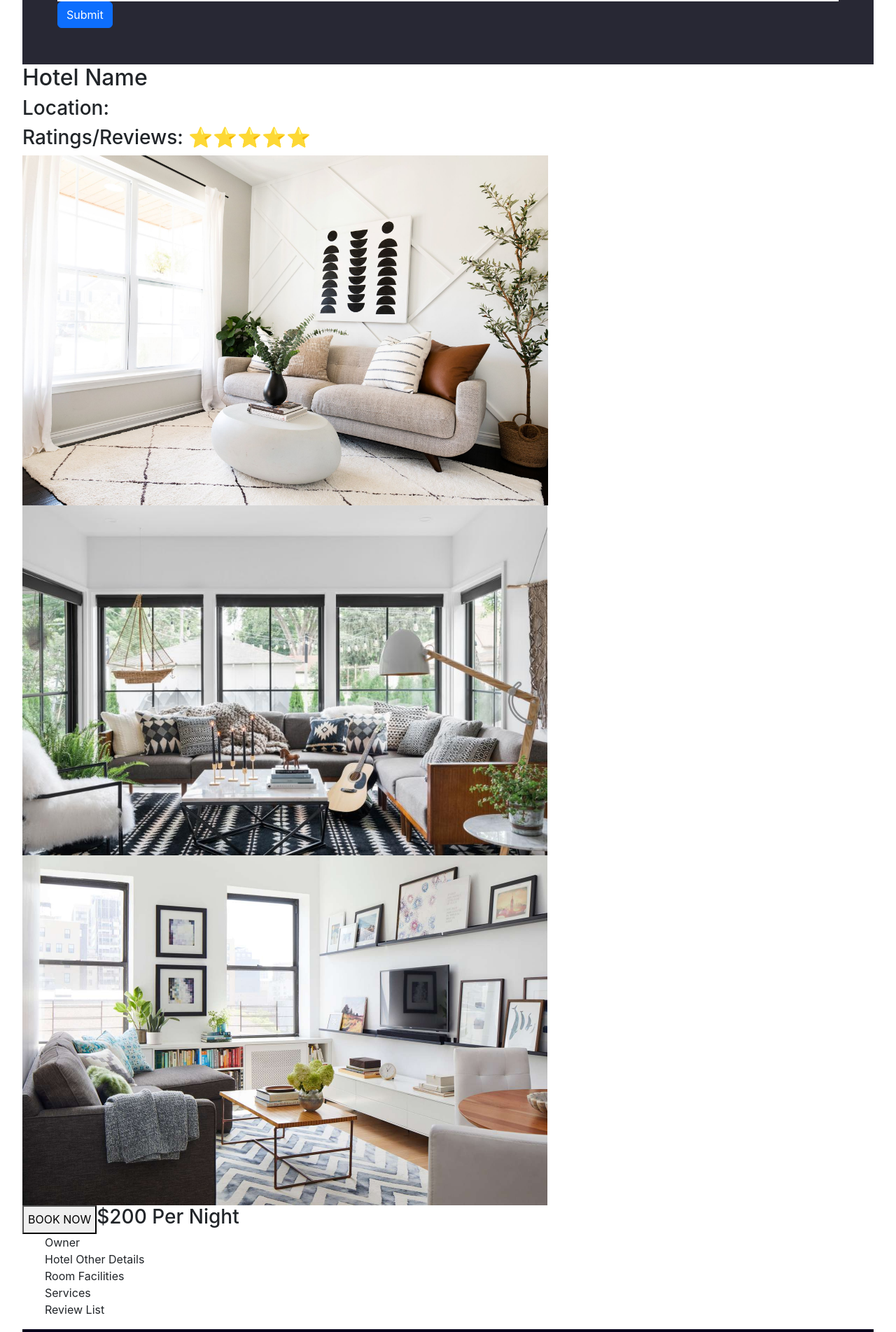
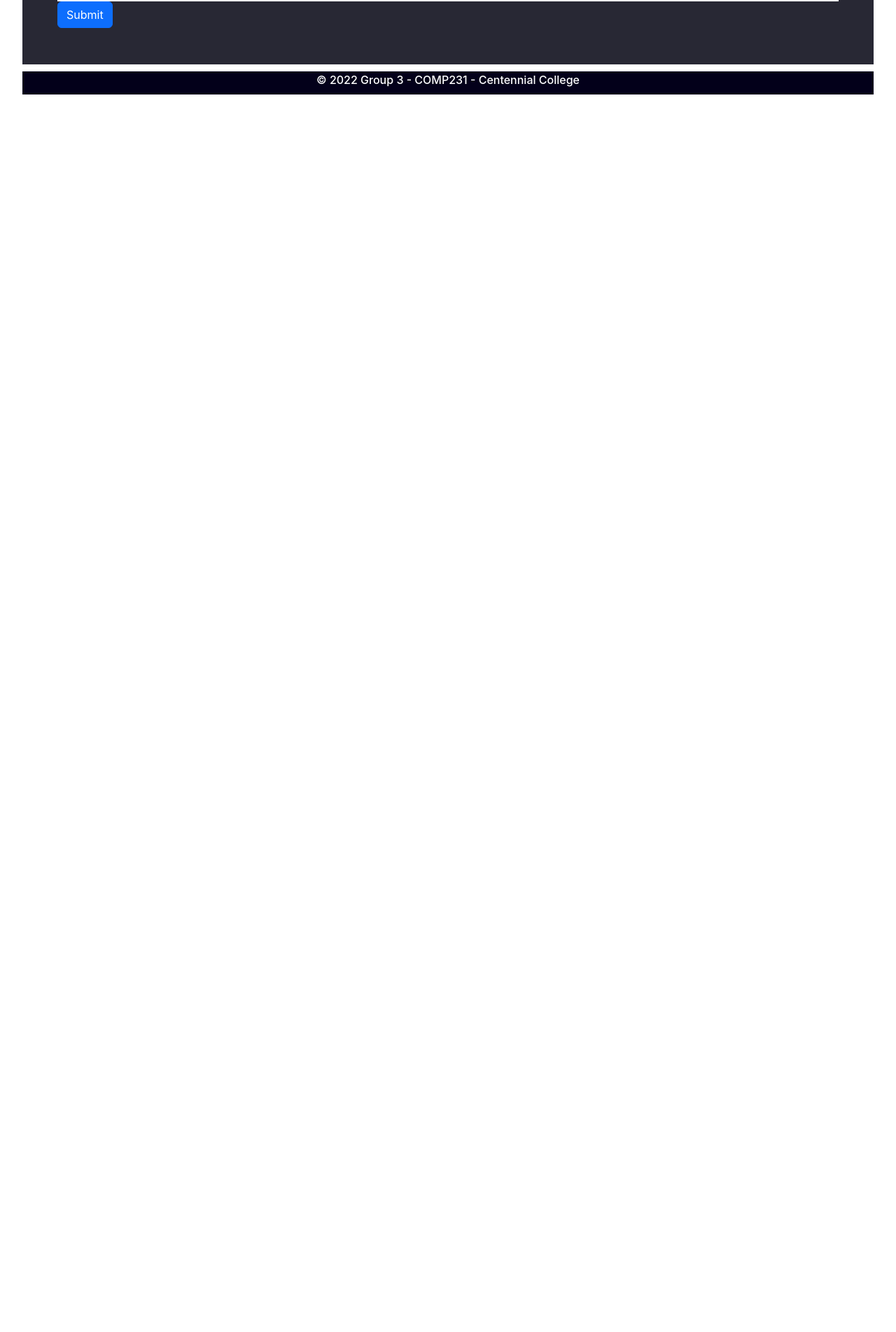
Before and after one commit to KassieLG/team-collaboration-frontend, a Next.js app: page /hotelDetails in a window 1280 px wide. Shown: the part 764-2667 px from the top of the page at 70% size. After the commit the page ends 899 px from the top, so only its background shows below. Built offline with nearby package versions, Linux system fonts and the light colour scheme.

Commit message:
added and adjust details modules

```diff
--- a/pages/searchList.tsx
+++ b/pages/searchList.tsx
@@ -16,10 +16,10 @@ export default function searchList() {
       <Header />
 
       <h1>Hotel</h1>
-      <HotelTable />
+      <HotelTable data/>
       <hr/>
-      <h1>Flight</h1>
-      <FlightTable />
+
+
 
       <Footer />
     </div>
--- /dev/null
+++ b/src/components/FlightDetails/index.ts
@@ -0,0 +1 @@
+export * from './FlightDetails'
--- a/src/components/HotelDetails/HotelDetails.tsx
+++ b/src/components/HotelDetails/HotelDetails.tsx
@@ -1,40 +1,20 @@
+import { useHotel } from "../HotelProvider"
+
 export const HotelDetails = () => {
+    const hotel=useHotel();
+    if(hotel.price > 0){
     return (
-        <div className="mtop">
-        <div className="owl-carousel owl-carousel1 owl-theme">
-          <div className="items">
-            <div className="image">
-            </div>
-            <div className="text">
-              <h2>Hotel Name</h2>
-              <div>
-                <h3>Location: </h3>
-                <h3>Ratings/Reviews: ⭐⭐⭐⭐⭐</h3>
-              </div>
-            </div>
-          </div>
-          <div className="items">
-            <div className="image">
-            <img src="/Images/room1.jpg" alt="room1" min-width={500} height={500}/>
-            <img src="/Images/room2.jpeg" alt="room2" min-width={500} height={500}/>
-            <img src="/Images/room3.jpg" alt="room3" min-width={500} height={500}/>
-            </div>
-            <div className="button flex">
-                <button className="primary-btn"><a href="customerID">BOOK NOW</a></button>
-                <h3>$200 <span> Per Night </span> </h3>
-              </div>
+
             <div>
               <ul>
-                <li>Owner </li>
-                <li>Hotel Other Details </li>
-                <li>Room Facilities </li>
-                <li>Services </li>
-                <li>Review List </li>
-
+                <li><h2>{hotel.name}</h2> </li>
+                <li>{hotel.price} </li>
           </ul>
             </div>
-        </div>
-        </div>
-        </div>
+
+    )
+    }
+    else return(
+      <></>
     )
 }
--- a/src/components/HotelProvider/HotelProvider.tsx
+++ b/src/components/HotelProvider/HotelProvider.tsx
@@ -20,7 +20,7 @@ const hotelContextDefaults: hotelContextType={
 
 const HotelContext=createContext<hotelContextType>(hotelContextDefaults)
 
-export function useCustomer(){
+export function useHotel(){
     return useContext(HotelContext);
 }
 
--- a/src/components/OrderProvider/index.ts
+++ /dev/null
@@ -1 +0,0 @@
-export * from './OrderProvider';
```
Also changed, not shown: pages/_app.tsx (+5 -2 lines), pages/cart.tsx (+10 -9 lines), src/components/FlightDetails/FlightDetails.tsx (added, +21 -0 lines), src/components/OrderProvider/OrderProvider.tsx (deleted, +0 -42 lines).
